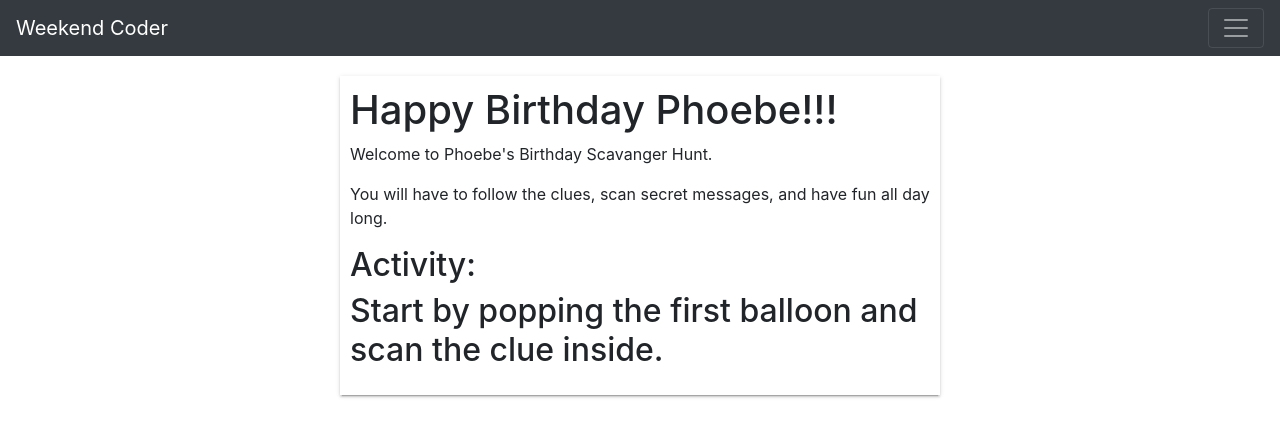
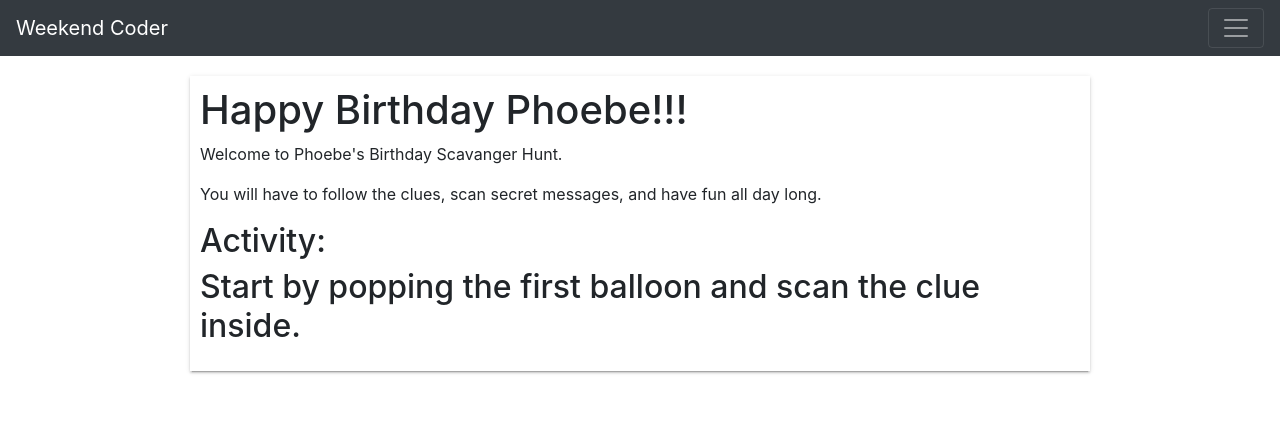
Before and after one commit to Outlawz03/Phoebe2019, a React (Create React App) app: page / in a window 1280 px wide. Shown: the top 436 px of the page. Built offline with nearby package versions, Linux system fonts and the light colour scheme.

Commit message:
Increased Content Width

```diff
--- a/src/App.scss
+++ b/src/App.scss
@@ -10,7 +10,7 @@ body {
   box-shadow: 0 2px 2px 0 rgba(0,0,0,.14),
               0 3px 1px -2px rgba(0,0,0,.2),
               0 1px 5px 0 rgba(0,0,0,.12);
-  max-width: 600px;
+  max-width: 900px;
   margin-top: 20px;
 	width: 95vw;
   padding: 10px;
```
